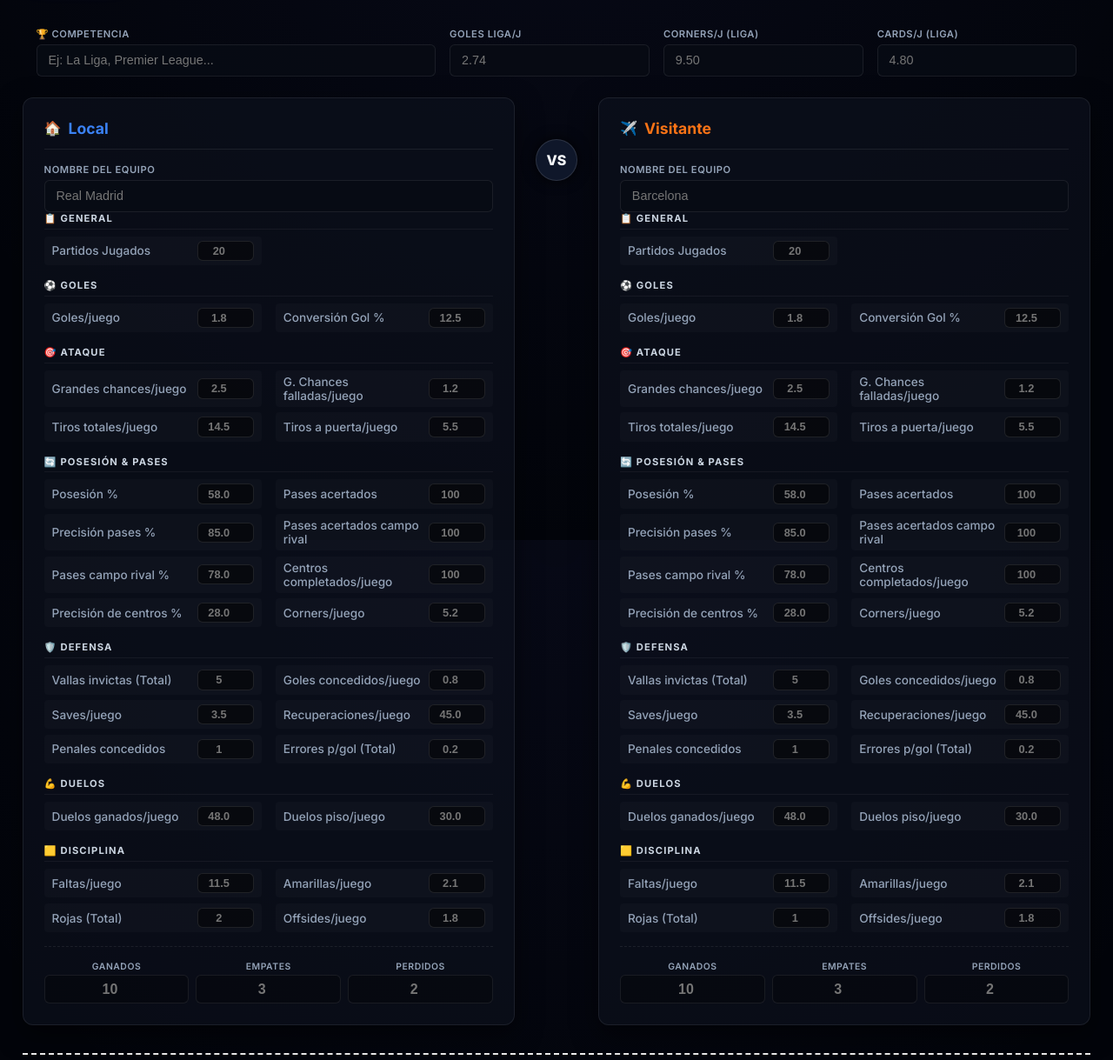
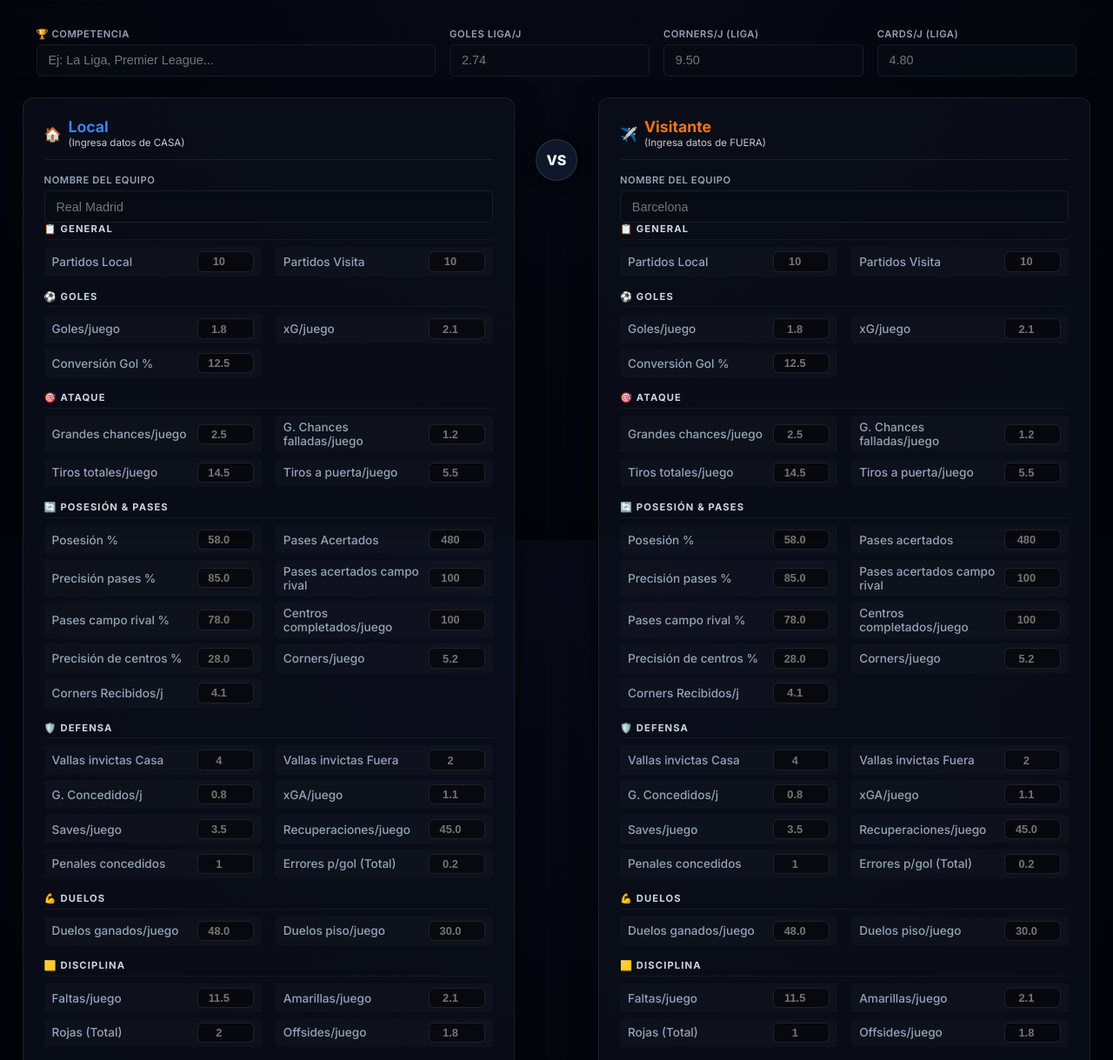
Before and after one commit to iamjuaness/Sherlock, a FastAPI app: page /compare in a window 1280 px wide. Shown: the part 179-1398 px from the top of the page at 87% size. Run offline with FastAPI, Linux system fonts and the light colour scheme; some libraries are stand-ins or nearby versions.

Commit message:
mejora de granularidad local/visita

```diff
--- a/src/ui/web/static/js/comparator.js
+++ b/src/ui/web/static/js/comparator.js
@@ -239,16 +239,32 @@
       if (data.projected_lines && data.projected_lines.length > 0) {
         if (projectedLinesEl.parentElement)
           projectedLinesEl.parentElement.style.display = "block";
-        projectedLinesEl.innerHTML = data.projected_lines
-          .map(
-            (p) => `
+
+        // Custom rendering for a "premium" feel: grouping by category or showing prominent team lines
+        const teamLines = [];
+        const totalLines = [];
+
+        data.projected_lines.forEach(p => {
+          if (p.label.includes("(") && (p.label.includes(data.home_name) || p.label.includes(data.away_name))) {
+            teamLines.push(p);
+          } else {
+            totalLines.push(p);
+          }
+        });
+
+        const renderCard = (p) => `
           <div class="projected-card">
             <div class="projected-card__label">${p.label}</div>
             <div class="projected-card__value" style="font-size: 1.25rem; font-weight: 700; color: var(--accent); margin-top: 0.25rem;">${p.value.toFixed(2)}</div>
           </div>
-        `,
-          )
-          .join("");
+        `;
+
+        projectedLinesEl.innerHTML = `
+          <div style="grid-column: 1 / -1; margin-bottom: 0.5rem; color: var(--text-secondary); font-size: 0.8rem; text-transform: uppercase; letter-spacing: 1px;">Proyecciones Totales</div>
+          ${totalLines.map(renderCard).join("")}
+          <div style="grid-column: 1 / -1; margin-top: 1.5rem; margin-bottom: 0.5rem; color: var(--text-secondary); font-size: 0.8rem; text-transform: uppercase; letter-spacing: 1px;">Proyecciones por Equipo</div>
+          ${teamLines.map(renderCard).join("")}
+        `;
       } else {
         if (projectedLinesEl.parentElement)
           projectedLinesEl.parentElement.style.display = "none";
@@ -771,7 +787,8 @@
     const { home, away, odds } = data;
 
     setSafeValue("fb-home-name", home.name);
-    setSafeValue("fb-home-matches", home.matches_played);
+    setSafeValue("fb-home-matches-home", home.matches_home);
+    setSafeValue("fb-home-matches-away", home.matches_away);
     setSafeValue("fb-home-wins", home.wins);
     setSafeValue("fb-home-draws", home.draws);
     setSafeValue("fb-home-losses", home.losses);
@@ -793,7 +810,8 @@
     setSafeValue("fb-home-cross-completed", home.crosses_per_game);
     setSafeValue("fb-home-cross-acc", home.cross_accuracy);
     setSafeValue("fb-home-corners", home.corners_per_game);
-    setSafeValue("fb-home-clean-sheets", home.clean_sheets);
+    setSafeValue("fb-home-clean-sheets-home", home.clean_sheets_home);
+    setSafeValue("fb-home-clean-sheets-away", home.clean_sheets_away);
     setSafeValue("fb-home-saves", home.saves_per_game);
     setSafeValue("fb-home-balls-recovered", home.balls_recovered_per_game);
     setSafeValue("fb-home-duels", home.duels_won_per_game);
@@ -804,9 +822,14 @@
     setSafeValue("fb-home-red-cards", home.red_cards_total);
     setSafeValue("fb-home-offsides", home.offside_per_game);
     setSafeValue("fb-home-errors-goal", home.errors_leading_to_goal);
+    // Nuevos campos
+    setSafeValue("fb-home-xg", home.xg_per_game);
+    setSafeValue("fb-home-xga", home.xga_per_game);
+    setSafeValue("fb-home-corners-conceded", home.corners_conceded_per_game);
 
     setSafeValue("fb-away-name", away.name);
-    setSafeValue("fb-away-matches", away.matches_played);
+    setSafeValue("fb-away-matches-home", away.matches_home);
+    setSafeValue("fb-away-matches-away", away.matches_away);
     setSafeValue("fb-away-wins", away.wins);
     setSafeValue("fb-away-draws", away.draws);
     setSafeValue("fb-away-losses", away.losses);
@@ -828,7 +851,8 @@
     setSafeValue("fb-away-cross-completed", away.crosses_per_game);
     setSafeValue("fb-away-cross-acc", away.cross_accuracy);
     setSafeValue("fb-away-corners", away.corners_per_game);
-    setSafeValue("fb-away-clean-sheets", away.clean_sheets);
+    setSafeValue("fb-away-clean-sheets-home", away.clean_sheets_home);
+    setSafeValue("fb-away-clean-sheets-away", away.clean_sheets_away);
     setSafeValue("fb-away-saves", away.saves_per_game);
     setSafeValue("fb-away-balls-recovered", away.balls_recovered_per_game);
     setSafeValue("fb-away-duels", away.duels_won_per_game);
@@ -839,6 +863,10 @@
     setSafeValue("fb-away-red-cards", away.red_cards_total);
     setSafeValue("fb-away-offsides", away.offside_per_game);
     setSafeValue("fb-away-errors-goal", away.errors_leading_to_goal);
+    // Nuevos campos
+    setSafeValue("fb-away-xg", away.xg_per_game);
+    setSafeValue("fb-away-xga", away.xga_per_game);
+    setSafeValue("fb-away-corners-conceded", away.corners_conceded_per_game);
 
     if (data.competition) {
       setSafeValue("fb-competition", data.competition);
@@ -1159,7 +1187,9 @@
 function _fbTeam(p) {
   return {
     name: val(`fb-${p}-name`),
-    matches_played: val(`fb-${p}-matches`),
+    matches_home: val(`fb-${p}-matches-home`),
+    matches_away: val(`fb-${p}-matches-away`),
+    matches_played: (val(`fb-${p}-matches-home`) || 0) + (val(`fb-${p}-matches-away`) || 0),
     wins: val(`fb-${p}-wins`),
     draws: val(`fb-${p}-draws`),
     losses: val(`fb-${p}-losses`),
@@ -1178,7 +1208,9 @@
     crosses_per_game: val(`fb-${p}-cross-completed`),
     cross_accuracy: val(`fb-${p}-cross-acc`),
     corners_per_game: val(`fb-${p}-corners`),
-    clean_sheets: val(`fb-${p}-clean-sheets`),
+    clean_sheets_home: val(`fb-${p}-clean-sheets-home`),
+    clean_sheets_away: val(`fb-${p}-clean-sheets-away`),
+    clean_sheets: (val(`fb-${p}-clean-sheets-home`) || 0) + (val(`fb-${p}-clean-sheets-away`) || 0),
     saves_per_game: val(`fb-${p}-saves`),
     balls_recovered_per_game: val(`fb-${p}-balls-recovered`),
     duels_won_per_game: val(`fb-${p}-duels`),
@@ -1189,6 +1221,14 @@
     red_cards_total: val(`fb-${p}-red-cards`),
     offside_per_game: val(`fb-${p}-offsides`),
     errors_leading_to_goal: val(`fb-${p}-errors-goal`),
+    // Nuevos campos granularidad avanzada
+    xg_per_game: val(`fb-${p}-xg`),
+    xga_per_game: val(`fb-${p}-xga`),
+    corners_conceded_per_game: val(`fb-${p}-corners-conceded`),
+    // Cálculos on-the-fly para enviar al backend
+    passes_total_per_game: (val(`fb-${p}-pass`) * 100) / (val(`fb-${p}-pass-acc`) || 1),
+    passes_opp_half_total_per_game: (val(`fb-${p}-pass-opp-half`) * 100) / (val(`fb-${p}-pass-opp`) || 1),
+    crosses_total_per_game: (val(`fb-${p}-cross-completed`) * 100) / (val(`fb-${p}-cross-acc`) || 1),
   };
 }
 
--- a/src/ui/web/templates/dashboard.html
+++ b/src/ui/web/templates/dashboard.html
@@ -98,7 +98,17 @@
           <div class="comparator__team">
             <div class="team-header team-header--home">
               <span class="team-badge">🏠</span>
-              <h2>Local</h2>
+              <div style="display: flex; flex-direction: column; gap: 2px">
+                <h2 style="margin: 0; line-height: 1">Local</h2>
+                <small
+                  style="
+                    color: var(--text-dim);
+                    font-size: 0.72rem;
+                    opacity: 0.8;
+                  "
+                  >(Ingresa datos de CASA)</small
+                >
+              </div>
             </div>
 
             <div class="form-group">
@@ -115,12 +125,22 @@
               <div class="stats-section__title">📋 General</div>
               <div class="stats-grid">
                 <div class="form-group">
-                  <label>Partidos Jugados</label>
+                  <label>Partidos Local</label>
                   <input
                     type="number"
                     step="1"
-                    id="fb-home-matches"
-                    placeholder="20"
+                    id="fb-home-matches-home"
+                    placeholder="10"
+                    class="input"
+                  />
+                </div>
+                <div class="form-group">
+                  <label>Partidos Visita</label>
+                  <input
+                    type="number"
+                    step="1"
+                    id="fb-home-matches-away"
+                    placeholder="10"
                     class="input"
                   />
                 </div>
@@ -141,6 +161,17 @@
                   />
                 </div>
                 <div class="form-group">
+                  <label>xG/juego</label>
+                  <input
+                    type="number"
+                    step="0.01"
+                    id="fb-home-xg"
+                    placeholder="2.1"
+                    class="input"
+                    title="Expected Goals por partido"
+                  />
+                </div>
+                <div class="form-group">
                   <label>Conversión Gol %</label>
                   <input
                     type="number"
@@ -213,12 +244,12 @@
                   />
                 </div>
                 <div class="form-group">
-                  <label>Pases acertados</label>
-                  <input
-                    type="number"
-                    step="1"
+                  <label>Pases Acertados</label>
+                  <input
+                    type="number"
+                    step="0.1"
                     id="fb-home-pass"
-                    placeholder="100"
+                    placeholder="480"
                     class="input"
                   />
                 </div>
@@ -282,6 +313,17 @@
                     class="input"
                   />
                 </div>
+                <div class="form-group">
+                  <label>Corners Recibidos/j</label>
+                  <input
+                    type="number"
+                    step="0.1"
+                    id="fb-home-corners-conceded"
+                    placeholder="4.1"
+                    class="input"
+                    title="Córners que concede el equipo por partido"
+                  />
+                </div>
               </div>
             </div>
 
@@ -289,23 +331,44 @@
               <div class="stats-section__title">🛡️ Defensa</div>
               <div class="stats-grid">
                 <div class="form-group">
-                  <label>Vallas invictas (Total)</label>
+                  <label>Vallas invictas Casa</label>
                   <input
                     type="number"
                     step="1"
-                    id="fb-home-clean-sheets"
-                    placeholder="5"
-                    class="input"
-                  />
-                </div>
-                <div class="form-group">
-                  <label>Goles concedidos/juego</label>
+                    id="fb-home-clean-sheets-home"
+                    placeholder="4"
+                    class="input"
+                  />
+                </div>
+                <div class="form-group">
+                  <label>Vallas invictas Fuera</label>
+                  <input
+                    type="number"
+                    step="1"
+                    id="fb-home-clean-sheets-away"
+                    placeholder="2"
+                    class="input"
+                  />
+                </div>
+                <div class="form-group">
+                  <label>G. Concedidos/j</label>
                   <input
                     type="number"
                     step="0.01"
                     id="fb-home-goals-conceded"
                     placeholder="0.8"
                     class="input"
+                  />
+                </div>
+                <div class="form-group">
+                  <label>xGA/juego</label>
+                  <input
+                    type="number"
+                    step="0.01"
+                    id="fb-home-xga"
+                    placeholder="1.1"
+                    class="input"
+                    title="Expected Goals Against por partido"
                   />
                 </div>
                 <div class="form-group">
@@ -460,7 +523,17 @@
           <div class="comparator__team">
             <div class="team-header team-header--away">
               <span class="team-badge">✈️</span>
-              <h2>Visitante</h2>
+              <div style="display: flex; flex-direction: column; gap: 2px">
+                <h2 style="margin: 0; line-height: 1">Visitante</h2>
+                <small
+                  style="
+                    color: var(--text-dim);
+                    font-size: 0.72rem;
+                    opacity: 0.8;
+                  "
+                  >(Ingresa datos de FUERA)</small
+                >
+              </div>
             </div>
 
             <div class="form-group">
@@ -477,12 +550,22 @@
               <div class="stats-section__title">📋 General</div>
               <div class="stats-grid">
                 <div class="form-group">
-                  <label>Partidos Jugados</label>
+                  <label>Partidos Local</label>
                   <input
                     type="number"
                     step="1"
-                    id="fb-away-matches"
-                    placeholder="20"
+                    id="fb-away-matches-home"
+                    placeholder="10"
+                    class="input"
+                  />
+                </div>
+                <div class="form-group">
+                  <label>Partidos Visita</label>
+                  <input
+                    type="number"
+                    step="1"
+                    id="fb-away-matches-away"
+                    placeholder="10"
                     class="input"
                   />
                 </div>
@@ -503,6 +586,17 @@
                   />
                 </div>
                 <div class="form-group">
+                  <label>xG/juego</label>
+                  <input
+                    type="number"
+                    step="0.01"
+                    id="fb-away-xg"
+                    placeholder="2.1"
+                    class="input"
+                    title="Expected Goals por partido"
+                  />
+                </div>
+                <div class="form-group">
                   <label>Conversión Gol %</label>
                   <input
                     type="number"
@@ -580,7 +674,7 @@
                     type="number"
                     step="0.1"
                     id="fb-away-pass"
-                    placeholder="100"
+                    placeholder="480"
                     class="input"
                   />
                 </div>
@@ -644,6 +738,17 @@
                     class="input"
                   />
                 </div>
+                <div class="form-group">
+                  <label>Corners Recibidos/j</label>
+                  <input
+                    type="number"
+                    step="0.1"
+                    id="fb-away-corners-conceded"
+                    placeholder="4.1"
+                    class="input"
+                    title="Córners que concede el equipo por partido"
+                  />
+                </div>
               </div>
             </div>
 
@@ -651,23 +756,44 @@
               <div class="stats-section__title">🛡️ Defensa</div>
               <div class="stats-grid">
                 <div class="form-group">
-                  <label>Vallas invictas (Total)</label>
+                  <label>Vallas invictas Casa</label>
                   <input
                     type="number"
                     step="1"
-                    id="fb-away-clean-sheets"
-                    placeholder="5"
-                    class="input"
-                  />
-                </div>
-                <div class="form-group">
-                  <label>Goles concedidos/juego</label>
+                    id="fb-away-clean-sheets-home"
+                    placeholder="4"
+                    class="input"
+                  />
+                </div>
+                <div class="form-group">
+                  <label>Vallas invictas Fuera</label>
+                  <input
+                    type="number"
+                    step="1"
+                    id="fb-away-clean-sheets-away"
+                    placeholder="2"
+                    class="input"
+                  />
+                </div>
+                <div class="form-group">
+                  <label>G. Concedidos/j</label>
                   <input
                     type="number"
                     step="0.01"
                     id="fb-away-goals-conceded"
                     placeholder="0.8"
                     class="input"
+                  />
+                </div>
+                <div class="form-group">
+                  <label>xGA/juego</label>
+                  <input
+                    type="number"
+                    step="0.01"
+                    id="fb-away-xga"
+                    placeholder="1.1"
+                    class="input"
+                    title="Expected Goals Against por partido"
                   />
                 </div>
                 <div class="form-group">
```
Also changed, not shown: src/core/domain.py (+11 -0 lines), src/datasources/football_api_football.py (+46 -19 lines), src/ui/api/compare.py (+134 -129 lines), README.md.
